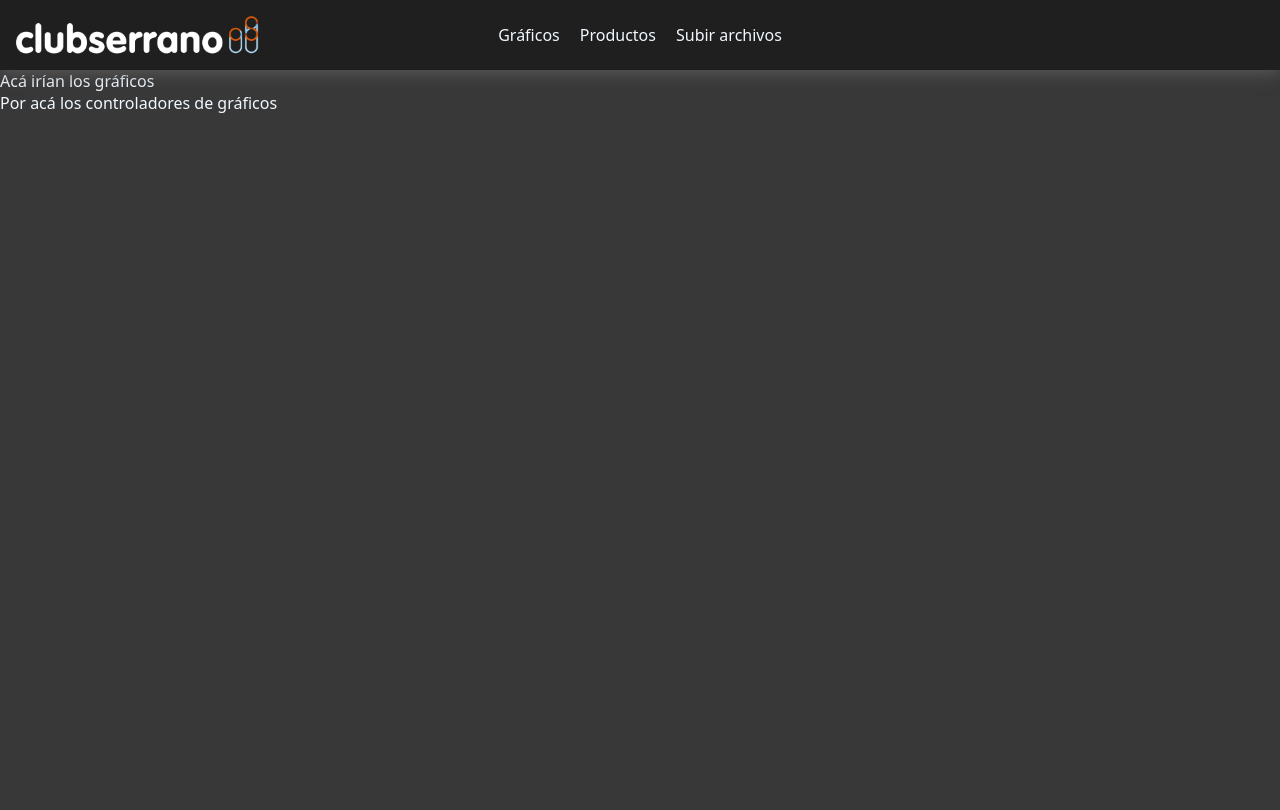
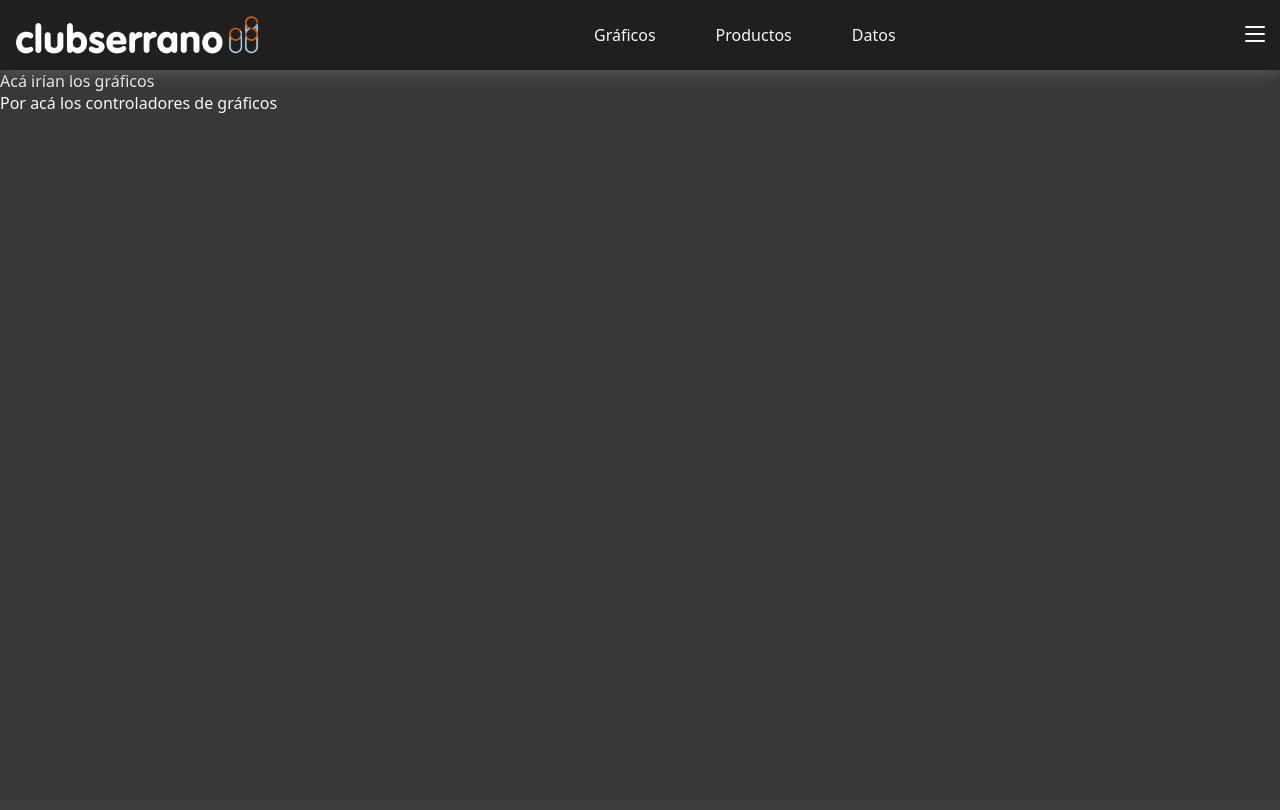
Before and after one commit to longotiziano/control-de-stock-serrano, a Python web app: template app/templates/index.html in a window 1280 px wide. After the commit the page ends 113 px from the top, so only its background shows below. Run offline with Jinja, Linux system fonts and the light colour scheme; the template is opened without the code that fills it, so the values that code supplies are empty.

Commit message:
reordenamiento de archivos, agregado de boton de lista y cambio de decision en la posicion de los elementos

```diff
--- /dev/null
+++ b/app/static/css/body.css
@@ -0,0 +1,24 @@
+* {
+    margin: 0;
+    padding: 0;
+    background: none;
+    border: none;
+    list-style: none;
+    box-sizing: border-box;
+}
+
+body {
+    background-color: rgb(56, 56, 56);
+    height: 100vh;
+    font-family: system-ui, -apple-system, BlinkMacSystemFont, 'Segoe UI', Roboto, Oxygen, Ubuntu, Cantarell, 'Open Sans', 'Helvetica Neue', sans-serif;
+    color: aliceblue;
+}
+
+main {
+    height: calc(100vh - 70px)
+}
+
+button {
+    cursor: pointer;
+    color: aliceblue
+}
--- /dev/null
+++ b/app/static/css/nav.css
@@ -0,0 +1,33 @@
+nav {
+    position: relative;
+    width: 100%;
+    height: 70px;
+    display: flex;
+    align-items: center;
+    flex-direction: row;
+    background-color: rgb(32, 31, 31);
+    box-shadow: 0 2px 16px rgb(94, 94, 94)
+}
+
+nav img {
+    width: auto;
+    height: 40px;
+    margin: 1rem;
+    margin-right: auto;
+}
+
+nav ul {
+    flex: 1;
+    height: 100%;
+    display: flex;
+    align-items: center;
+    justify-content: center;
+    gap: 60px;
+}
+
+nav button {
+    width: auto;
+    height: 100%;
+    padding: 0.8rem;
+    margin-left: auto;
+}
--- a/app/static/css/style.css
+++ /dev/null
@@ -1,45 +0,0 @@
-* {
-    margin: 0;
-    padding: 0;
-    list-style: none;
-    box-sizing: border-box;
-}
-
-body {
-    background-color: rgb(56, 56, 56);
-    min-height: 100vh;
-    font-family: system-ui, -apple-system, BlinkMacSystemFont, 'Segoe UI', Roboto, Oxygen, Ubuntu, Cantarell, 'Open Sans', 'Helvetica Neue', sans-serif;
-    color: aliceblue
-}
-
-nav {
-    position: relative;
-    width: 100%;
-    height: 70px;
-    display: flex;
-    align-items: center;
-    flex-direction: row;
-    background-color: rgb(32, 31, 31);
-    box-shadow: 0 2px 16px rgb(94, 94, 94)
-}
-
-nav img {
-    width: auto;
-    height: 40px;
-    margin: 1rem;
-    margin-right: auto;
-}
-
-nav ul {
-    position: absolute;
-    left: 50%;
-    transform: translateX(-50%);
-    display: flex;
-    flex-direction: flex;
-    align-items: center;
-    gap: 20px;
-}
-
-main {
-    height: calc(100vh - 60px)
-}
--- a/app/templates/index.html
+++ b/app/templates/index.html
@@ -6,7 +6,9 @@
 
     <title>Gestión de Stock</title>
 
-    <link rel="stylesheet" href="../static/css/style.css">
+    <link rel="stylesheet" href="../static/css/body.css">
+    <link rel="stylesheet" href="../static/css/nav.css">
+
     <link rel="icon" href="../static/img/icon-club-serrano.jpg" type="image/jpg"/>
 </head>
 <body>
@@ -14,15 +16,24 @@
         <img src="../static/img/logo-club-serrano.png" alt="Logo de Club Serrano">
         <ul>
             <li>
-                Gráficos
+                <div>
+                    Gráficos
+                </div>
             </li>
             <li>
-                Productos
+                <div>
+                    Productos
+                </div>
             </li>
             <li>
-                Subir archivos
+                <div>
+                    Datos
+                </div>
             </li>
         </ul>
+        <button>
+            <svg xmlns="http://www.w3.org/2000/svg" width="24" height="24" viewBox="0 0 24 24" fill="none" stroke="currentColor" stroke-width="2" stroke-linecap="round" stroke-linejoin="round" class="lucide lucide-text-align-justify-icon lucide-text-align-justify"><path d="M3 5h18"/><path d="M3 12h18"/><path d="M3 19h18"/></svg>
+        </button>
     </nav>
     <main>
         <div>
```
